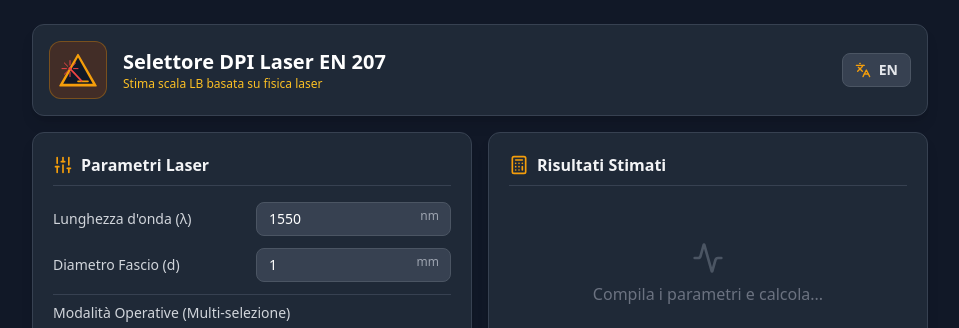
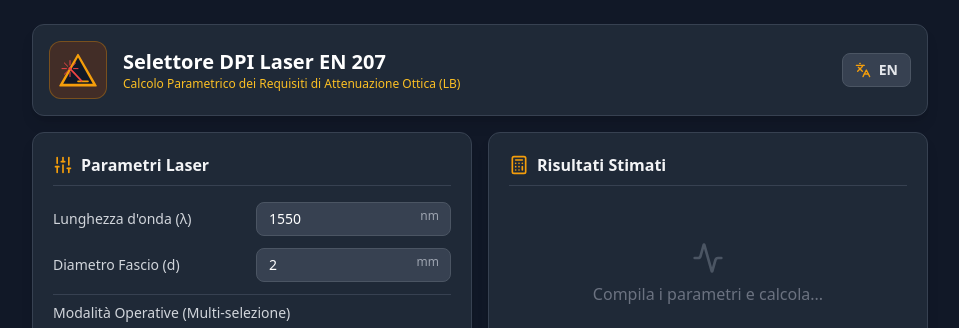
Before and after one commit to MFO78/LaserPPE, a plain HTML site: page index.html in a window 1280 px wide. Shown: the top 328 px of the page, without its empty margins (160-1119 px from the left). Drawn offline with nearby package versions, Linux system fonts and the light colour scheme.

Commit message:
Update index.html

```diff
--- a/index.html
+++ b/index.html
@@ -35,7 +35,7 @@
                 </div>
                 <div>
                     <h1 class="text-xl font-bold text-white" data-i18n="title">Selettore DPI Laser EN 207</h1>
-                    <p class="text-xs text-amber-400" data-i18n="subtitle">Stima scala LB basata su fisica laser</p>
+                    <p class="text-xs text-amber-400" data-i18n="subtitle">Calcolo Parametrico dei Requisiti di Attenuazione Ottica (LB)</p>
                 </div>
             </div>
             <button id="langToggle" class="flex items-center space-x-2 px-3 py-1.5 rounded-lg bg-gray-700 hover:bg-gray-600 transition-colors text-sm font-semibold text-gray-200 border border-gray-600">
@@ -67,7 +67,7 @@
                     <div class="grid grid-cols-2 gap-2 items-center">
                         <label class="text-sm font-medium text-gray-300" data-i18n="diameter">Diametro Fascio</label>
                         <div class="relative">
-                            <input type="number" id="diameter" step="0.1" min="0.1" value="1" class="w-full pl-3 pr-10 py-1.5 bg-gray-700 border border-gray-600 rounded-lg focus:ring-2 focus:ring-amber-500 focus:border-amber-500 text-white text-sm">
+                            <input type="number" id="diameter" step="0.1" min="0.1" value="2" class="w-full pl-3 pr-10 py-1.5 bg-gray-700 border border-gray-600 rounded-lg focus:ring-2 focus:ring-amber-500 focus:border-amber-500 text-white text-sm">
                             <span class="absolute right-3 top-1.5 text-xs text-gray-400">mm</span>
                         </div>
                     </div>
@@ -190,7 +190,7 @@
         const dict = {
             it: {
                 title: "Selettore DPI Laser EN 207",
-                subtitle: "Stima scala LB basata su fisica laser",
+                subtitle: "Calcolo Parametrico dei Requisiti di Attenuazione Ottica (LB)",
                 params: "Parametri Laser",
                 wavelength: "Lunghezza d'onda (\u03BB)",
                 diameter: "Diametro Fascio (d)",
@@ -221,7 +221,7 @@
             },
             en: {
                 title: "EN 207 Laser PPE Selector",
-                subtitle: "LB scale estimation based on physics",
+                subtitle: "Parametric Calculation of Optical Attenuation Requirements (LB)",
                 params: "Laser Parameters",
                 wavelength: "Wavelength (\u03BB)",
                 diameter: "Beam Diameter (d)",
```
